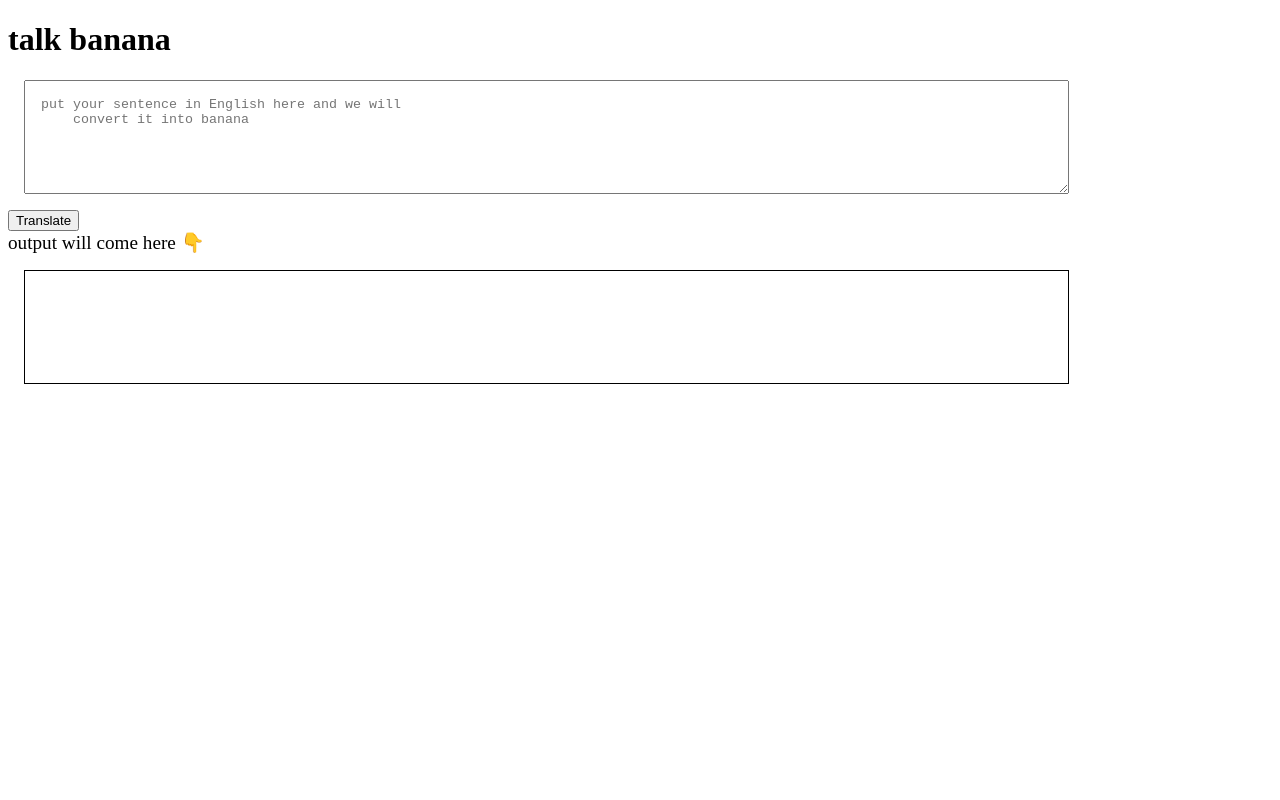
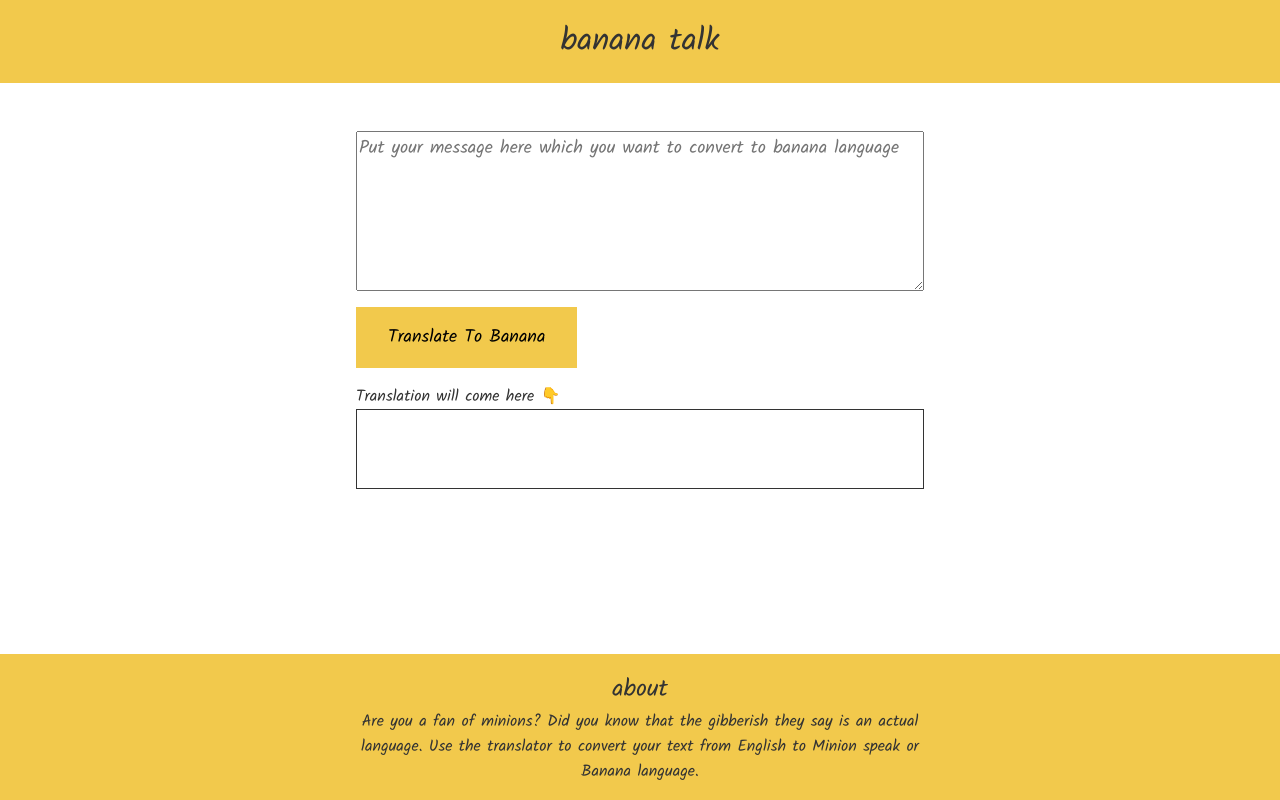
Before and after one commit to Ambareesh17/banana-speak, a plain HTML site: page index.html in a window 1280 px wide. Drawn offline with Linux system fonts and the light colour scheme.

Commit message:
completed

```diff
--- a/app.js
+++ b/app.js
@@ -1,13 +1,33 @@
-var btnTranslate=document.querySelector("#btn-translate");
-var txtInput=document.querySelector("#txt-input");
-var outputDiv = document.querySelector("#output");
+var translateButton = document.querySelector("#translate-button");
 
-console.log(outputDiv);
+// read input
+var translateInput = document.querySelector("#translate-input");
 
-function clickHandler()
-{
-    console.log("clicked!");
-    console.log("input", txtInput.value);
-};
+// show output
+var translateOutput = document.querySelector("#translate-output");
 
-btnTranslate.addEventListener("click",clickHandler)
+// var url = "https://lessonfourapi.tanaypratap.repl.co/translate/yoda.json"
+
+var url = "https://api.funtranslations.com/translate/minion.json"
+
+// REPL URL: https://repl.it/@tanaypratap/lessonfourapi
+
+function buttonClickHandler(event) {
+    console.log("button clicked");
+    var input = translateInput.value;
+    var finalURL = constructURL(input);
+    console.log(finalURL);
+    fetch(finalURL)
+        .then(response => response.json())
+        .then(json => {
+            translateOutput.innerText = json.contents.translated;
+        })
+        .catch(() => alert("some error occured"))
+
+}
+
+function constructURL(inputText) {
+    var encodedURI = encodeURI(inputText);
+    return `${url}?text=${encodedURI}`;
+}
+translateButton.addEventListener("click", buttonClickHandler)
--- a/index.html
+++ b/index.html
@@ -5,35 +5,33 @@
     <meta http-equiv="X-UA-Compatible" content="IE=edge">
     <meta name="viewport" content="width=device-width, initial-scale=1.0">
     <title>banana speak</title>
-    <style>
-        textarea
-        {
-            width: 80%;
-            height: 10vh;
-            display: block;
-            margin: 1rem;
-            padding: 1rem;
-        }
-        #output
-        {
-            border: 1px solid black;
-            height: 10vh;
-            width: 80%;
-            margin: 1rem;
-            padding: 1rem;
-        }
-    </style>
+    <link rel="stylesheet" href="style.css">
 </head>
 <body>
-    <h1>talk banana</h1>
-    <textarea id="txt-input" placeholder="put your sentence in English here and we will
-    convert it into banana"></textarea>
-    <button id="click">Translate</button>
-    <div style="font-size: larger;">output will come here 👇</div>
-    <div id="output"></div>
+    <nav>
+        <div style="font-size: 2rem; padding: 1rem;">
+            banana talk
+        </div>
+
+    </nav>
+    <main>
+        <textarea id="translate-input"
+            placeholder="Put your message here which you want to convert to banana language"></textarea>
+        <button id="translate-button"> Translate To Banana</button>
+        <div>Translation will come here 👇</div>
+
+        <div id="translate-output" style="padding: 1rem; font-size: large;"></div>
 
 
+    </main>
 
-    <script src="app.js" type="text/javascript"></script>
+
+    <footer>
+        <div style="font-size: x-large;">about</div>
+        <p>Are you a fan of minions? Did you know that the gibberish they say is an actual language. Use the translator
+            to convert your text from English to Minion speak or Banana language.</p>
+    </footer>
+
+    <script src="app.js" type="text/javascript"> </script>
 </body>
 </html>
--- /dev/null
+++ b/style.css
@@ -0,0 +1,71 @@
+@import url('https://fonts.googleapis.com/css2?family=Kalam&display=swap');
+
+* {
+    box-sizing: border-box;
+}
+
+:root {
+    --primary: #F2C94C;
+    --black: #333333;
+    --width-break:600px
+}
+
+body {
+    margin: 0;
+    font-family: 'Kalam', cursive;
+    color: #333333;
+}
+
+nav {
+    background-color: var(--primary);
+    text-align: center;
+}
+
+main {
+    margin: auto;
+    padding: 1rem;
+    max-width: var(--width-break);
+}
+
+textarea {
+    box-sizing: border-box;
+    display: block;
+    width: 100%;
+    min-height: 20vh;
+    margin-top: 2rem;
+    font-size: large;
+    font-family: inherit;
+}
+
+button {
+    background-color: var(--primary);
+    border: none;
+    margin: 1rem 0rem;
+    padding: 1rem 2rem;
+    font-family: 'Kalam', cursive;
+    font-size: large;
+}
+
+
+#translate-output {
+    box-sizing: border-box;
+    width: 100%;
+    min-height: 10vh;
+    max-height: 20vh;
+    overflow:scroll;
+    border: 1px solid var(--black);
+}
+
+footer {
+    position: fixed;
+    bottom: 0;
+    width: 100%;
+    padding: 1rem;
+    background-color: var(--primary);
+    text-align: center;
+}
+
+footer p {
+    max-width: var(--width-break);
+    margin: auto;
+}
```
